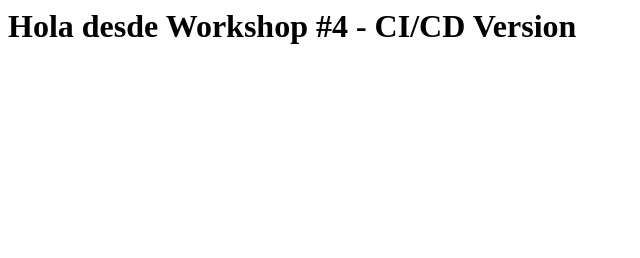
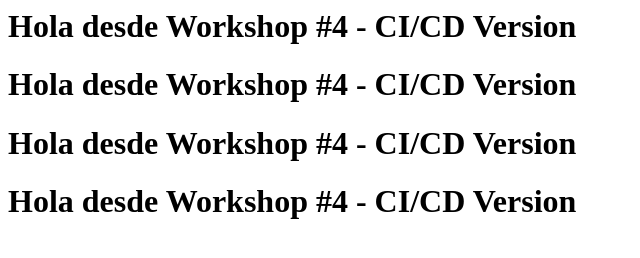
Before and after one commit to jgaragorry/WS-Zero-Touch-Deployment-CICD, a plain HTML site: page app/src/index.html in a window 1280 px wide. Shown: the whole page, without its empty margins (0-640 px from the left). Drawn offline with Linux system fonts and the light colour scheme.

Commit message:
Just Running la Tarea desdeel concepto Zero Touch

```diff
--- a/app/src/index.html
+++ b/app/src/index.html
@@ -1 +1,4 @@
 <h1>Hola desde Workshop #4 - CI/CD Version</h1>
+<h1>Hola desde Workshop #4 - CI/CD Version</h1>
+<h1>Hola desde Workshop #4 - CI/CD Version</h1>
+<h1>Hola desde Workshop #4 - CI/CD Version</h1>
```
